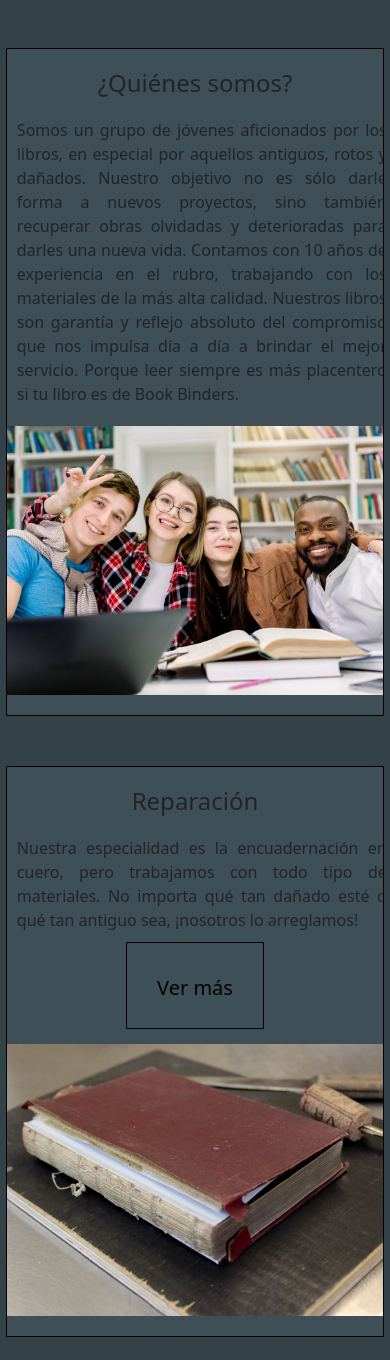
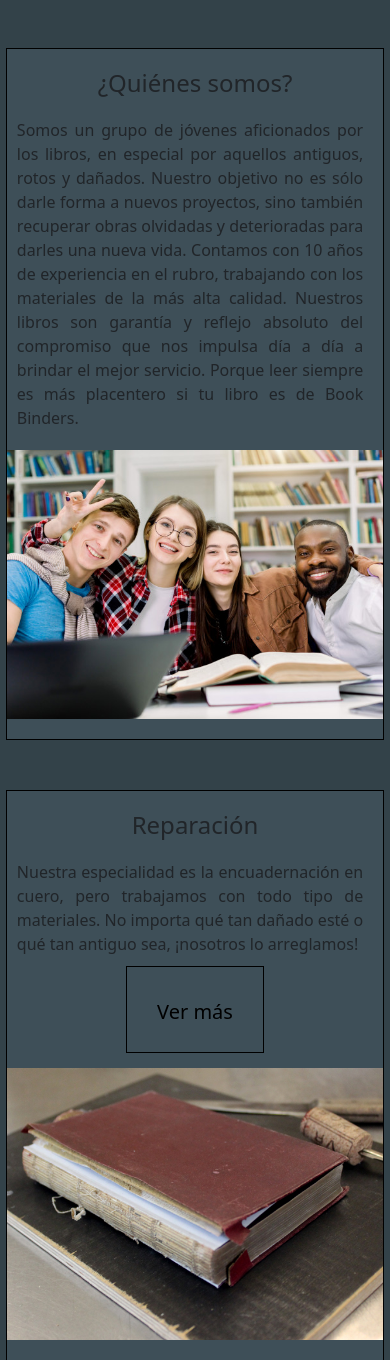
Before and after one commit to LucasSansberro/Book-Binders, a plain HTML site: page index.html in a window 390 px wide. Shown: the part 435-1795 px from the top of the page. Drawn offline with nearby package versions, Linux system fonts and the light colour scheme.

Commit message:
Solucionado ancho de texto en home

```diff
--- a/style.css
+++ b/style.css
@@ -243,7 +243,7 @@ li {
 	}
 
 	.texto-seccion {
-		width: 110%;
+		width: 103%;
 		margin-left: -10px;
 		font-size : 1em;
 	}
@@ -264,7 +264,7 @@ li {
 	}
 
 	.texto-seccion-2 {
-		width: 110%;
+		width: 103%;
 		margin-left: -10px;
 		font-size : 1em;
 		margin-bottom: -5px;
```
